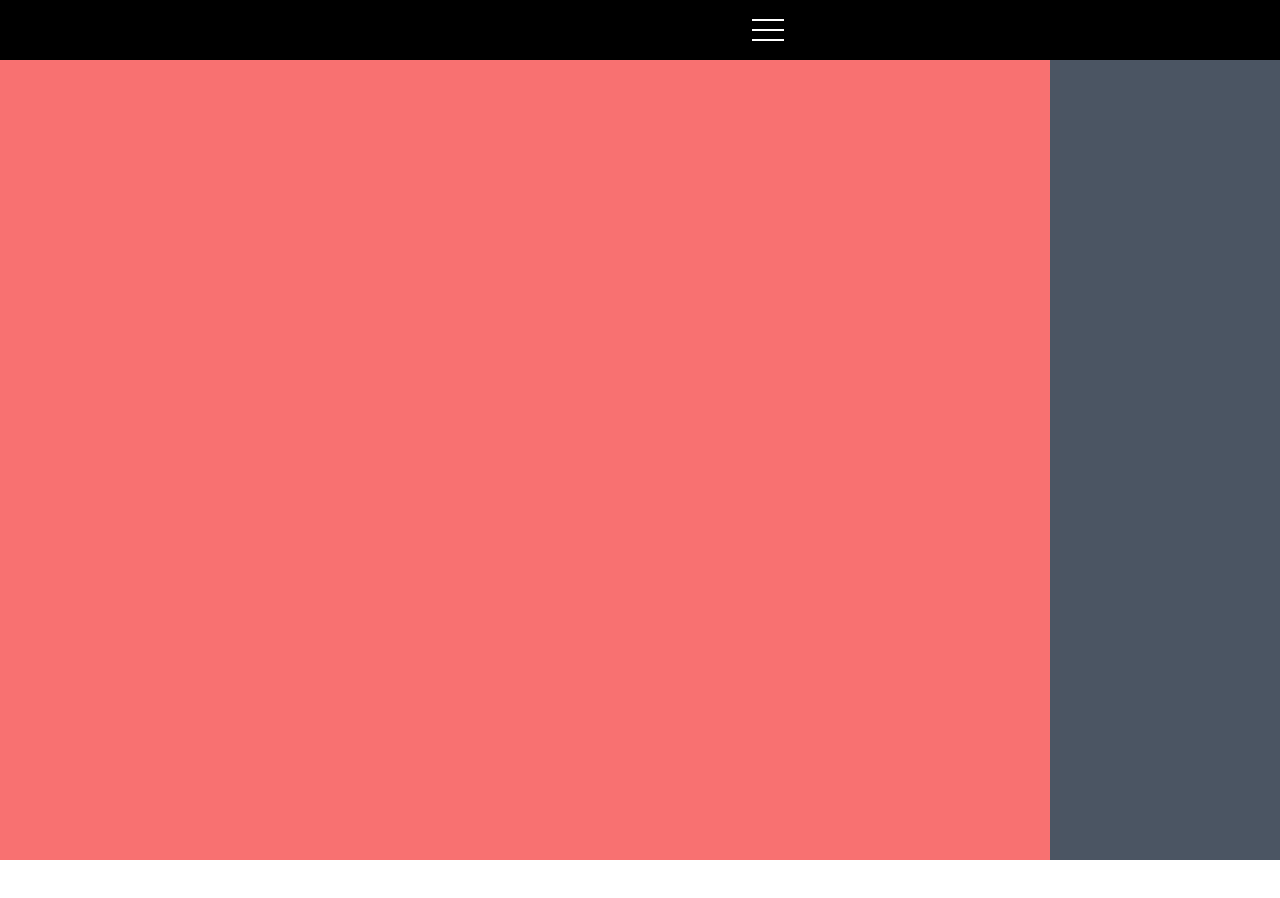
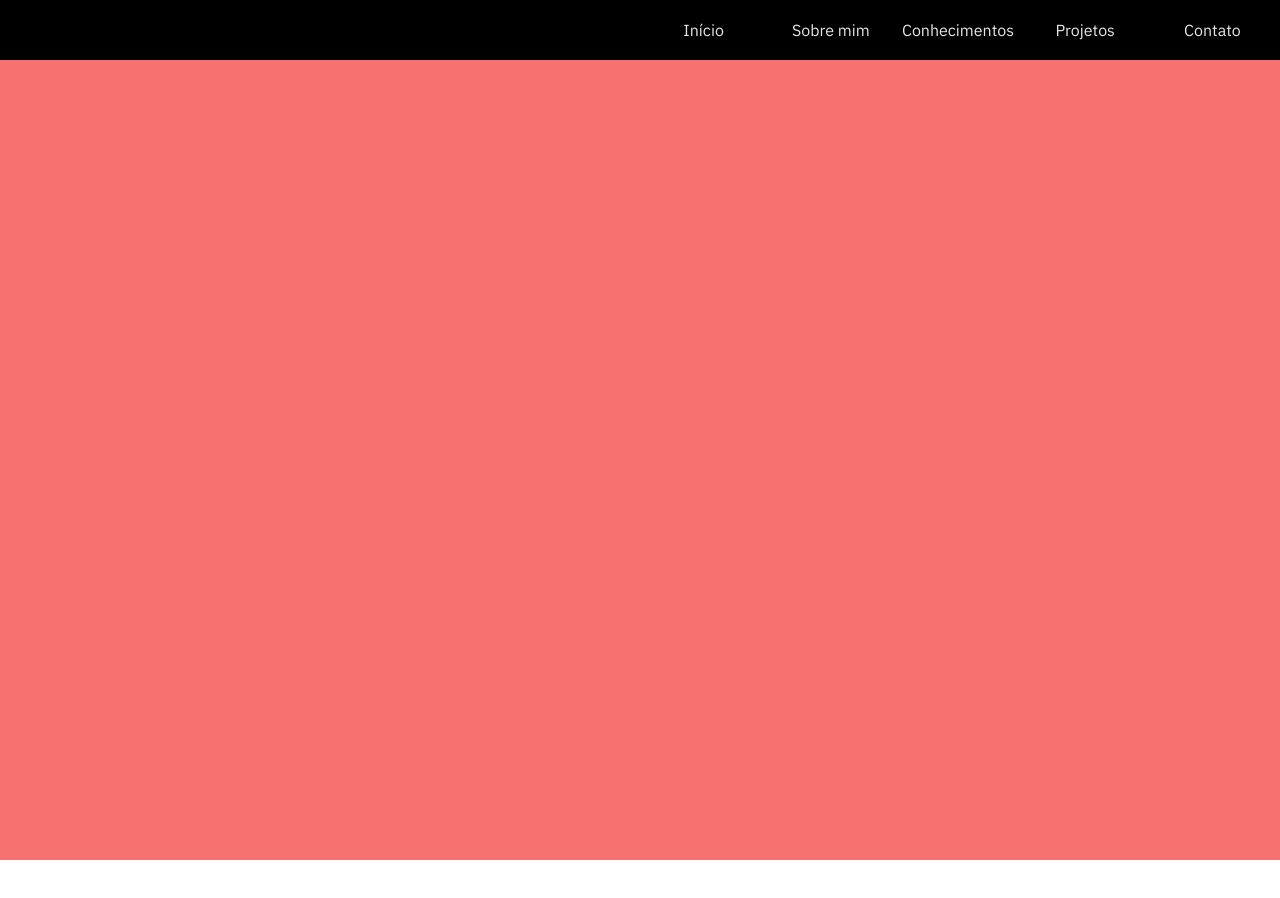
Before and after one commit to Sir-Aguiar/Portfolio, a React (Vite) app: page / in a window 1280 px wide. Shown: the top 898 px of the page. Built offline with nearby package versions, Linux system fonts and the light colour scheme.

Commit message:
Navigation responsivity

```diff
--- a/src/components/Header/Navigation.tsx
+++ b/src/components/Header/Navigation.tsx
@@ -4,7 +4,9 @@ import "../../styles/Header/Navigation.css";
 const Navigation: React.FC = () => {
   const ActivateNavigation = () => {
     const navigationLinks = document.querySelector(".navigation-links") as HTMLUListElement;
+    const hamburger = document.querySelector(".hamburger") as HTMLDivElement;
     navigationLinks.classList.toggle("active");
+    hamburger.classList.toggle("active");
   };
   return (
     <nav className="navigation">
--- a/src/styles/Header/Navigation.css
+++ b/src/styles/Header/Navigation.css
@@ -1,19 +1,28 @@
 .navigation-links {
-  @apply flex flex-col text-white  w-full h-full absolute top-[60px] left-0 min-h-screen min-w-[100vw] bg-gray-600 translate-x-[1050px] transition-all duration-500;
+  @apply flex flex-col text-white   absolute top-[60px] left-0 min-h-screen min-w-[100vw] bg-gray-600 translate-x-[1850px] transition-all duration-500 desktop:bg-transparent desktop:translate-x-0 desktop:flex-row desktop:static desktop:min-w-full desktop:min-h-full desktop:items-center desktop:justify-around desktop:my-0;
 }
 .navigation-links.active {
   @apply translate-x-[0];
 }
 .navigation-links li {
-  @apply w-full  text-center my-8 text-xl font-Plex-Sans;
+  @apply w-full desktop:text-base text-center my-8 text-xl font-Plex-Sans;
 }
 .navigation {
   @apply w-full h-full flex;
 }
+.hamburger {
+  @apply flex flex-col justify-center ml-auto mr-4  desktop:hidden ;
+}
+.hamburger.active .line1 {
+  @apply -rotate-45 -translate-x-[6px] translate-y-[6px];
+}
+.hamburger.active .line2 {
+  @apply opacity-0;
+}
+.hamburger.active .line3 {
+  @apply rotate-45 -translate-x-[4px] -translate-y-[14px];
+}
 
-.hamburger {
-  @apply flex flex-col justify-center translate-x-28;
+.hamburger div {
+  @apply w-[32px] h-[2px] bg-white my-1 transition-all duration-500;
 }
-.hamburger div {
-  @apply w-[32px] h-[2px] bg-white my-1;
-}
--- a/tailwind.config.js
+++ b/tailwind.config.js
@@ -2,7 +2,7 @@ module.exports = {
   content: ["./index.html", "./src/**/*.{html,ts,tsx}"],
   theme: {
     screens: {
-
+      "desktop": { "min-width": "1024px" }
     },
     extend: {
 
```
